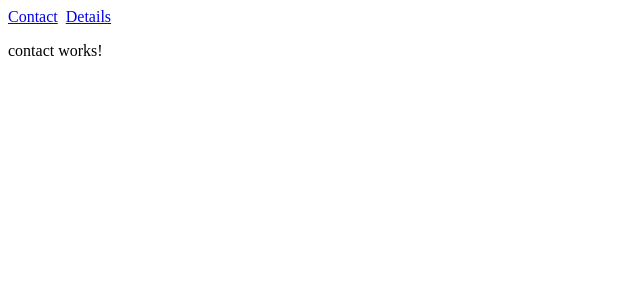
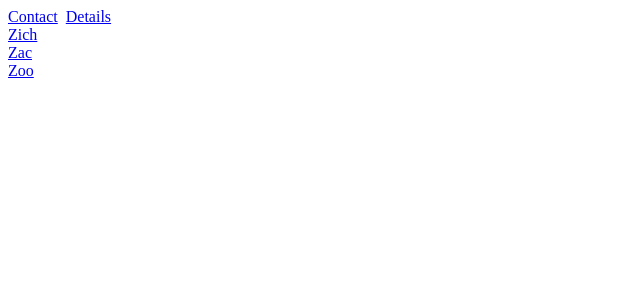
Before and after one commit to kdncode/angular-basic, an Angular app: page /contact in a window 1280 px wide. Shown: the top 300 px of the page, without its empty margins (0-640 px from the left). Built offline with nearby package versions, Linux system fonts and the light colour scheme.

Commit message:
added Routing + Params

```diff
--- a/src/app/app-routing.module.ts
+++ b/src/app/app-routing.module.ts
@@ -1,5 +1,6 @@
 import { NgModule } from '@angular/core';
 import { Routes, RouterModule } from '@angular/router';
+import { CommonModule } from '@angular/common';
 
 import { ContactComponent } from './contact/contact.component';
 import { ContactDetailComponent } from './contact-detail/contact-detail.component';
@@ -14,7 +15,7 @@ const routesConfig: Routes = [
 ];
 
 @NgModule({
-  imports: [RouterModule.forRoot(routesConfig)],
+  imports: [RouterModule.forRoot(routesConfig), CommonModule ],
   declarations: [
     ContactComponent,
     ContactDetailComponent,
--- a/src/app/contact-detail/contact-detail.component.ts
+++ b/src/app/contact-detail/contact-detail.component.ts
@@ -7,6 +7,7 @@ import { Component, OnInit } from '@angular/core';
 })
 export class ContactDetailComponent implements OnInit {
 
+
   constructor() { }
 
   ngOnInit() {
--- a/src/app/contact/contact.component.html
+++ b/src/app/contact/contact.component.html
@@ -1,3 +1,3 @@
-<p>
-  contact works!
-</p>
+<div *ngFor="let contact of contacts">
+    <a routerLink="/detail/{{ contact.id }}">{{contact.name}}</a>
+  </div>
--- a/src/app/contact/contact.component.ts
+++ b/src/app/contact/contact.component.ts
@@ -6,6 +6,11 @@ import { Component, OnInit } from '@angular/core';
   styleUrls: ['./contact.component.css']
 })
 export class ContactComponent implements OnInit {
+  contacts = [
+    { id: 1, name: 'Zich', phone: '111'},
+    { id: 2, name: 'Zac', phone: '222'},
+    { id: 3, name: 'Zoo', phone: '333'}
+  ]
 
   constructor() { }
 
```
